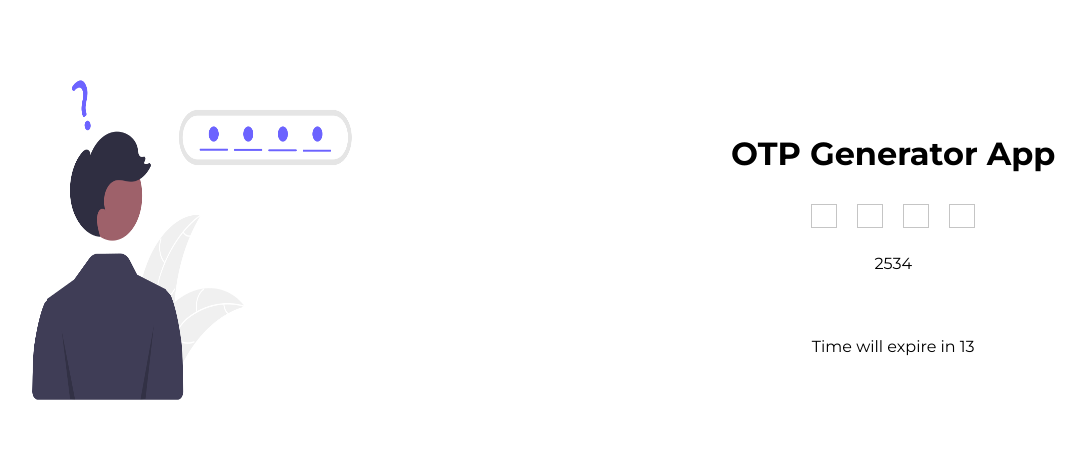
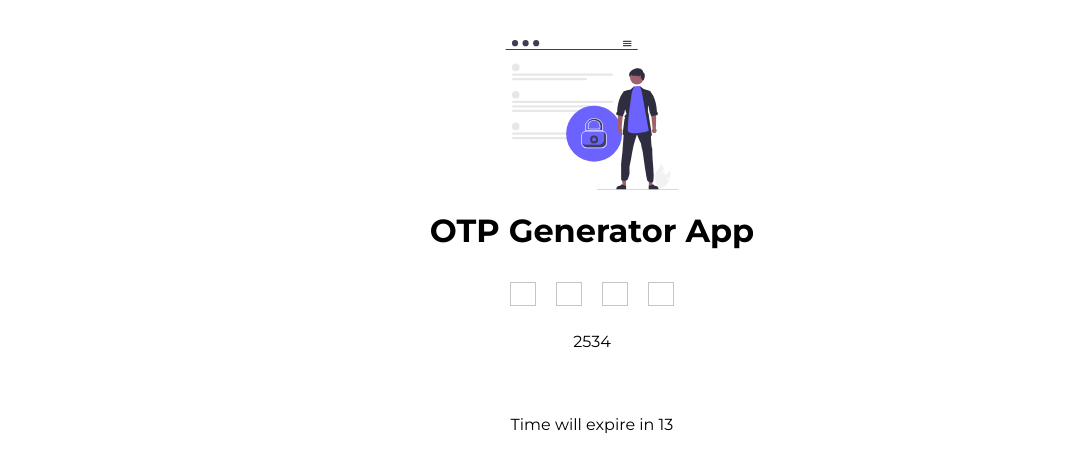
Before and after one commit to arafatmollah/JavaScript-Projects, a plain HTML site: page OTP Generator/index.html in a window 1280 px wide. Shown: the whole page, without its empty margins (48-1134 px from the left). Drawn offline with Linux system fonts and the light colour scheme.

Commit message:
image added

```diff
--- a/OTP Generator/app.js
+++ b/OTP Generator/app.js
@@ -9,14 +9,14 @@ function otpManage(){
     let interval = 1000;
     let slice = timeout/interval;
 
-    setInterval(function (){
+    let intSet = setInterval(function (){
         otpExpire.innerText = `Time will expire in ${slice}`
-        slice = slice-1;
+        slice = slice - 1;
     },interval)
 
     setTimeout(function (){
         otpExpire.innerText = `OTP Expire`;
-        clearInterval(otpManage)
+        clearInterval(intSet)
         generateOtp();
     }, timeout)
 
--- a/OTP Generator/index.html
+++ b/OTP Generator/index.html
@@ -9,11 +9,10 @@
     <title>One Time Password</title>
 </head>
 <body>
-    <div class="otp-app">
-        <div class="hero-image">
-            <img src="image.png" class="image" alt="" srcset="">
-        </div>
+
+
         <div class="container">
+            <img src="Unlock.svg" class="image" alt="my svg" srcset="">
             <h1>OTP Generator App</h1>
             <div id="input-field" class="input-field">
                 <input type="text" class="otp-box" maxlength="1">
@@ -25,6 +24,6 @@
             <p id="otp-validation-success"></p>
             <p id="otp-expire"></p>
         </div>
-    </div>
+
 </body>
 </html>
--- a/OTP Generator/style.css
+++ b/OTP Generator/style.css
@@ -10,6 +10,7 @@ body{
     flex-direction: column;
     justify-content: center;
     align-items: center;
+    margin-top: 40px;
 }
 .input-field{
     display: flex;
@@ -35,12 +36,10 @@ body{
     border: 1px solid rgb(255, 40, 40);
     padding: 10px;
 }
-.otp-app{
-    display: grid;
-    grid-template-columns: repeat(2,1fr);
-    gap: 5px;
+.image{
+    width: 300px;
+    height: 150px;
 }
-.image{
-    height: 400px;
-    width: 400px;
+h1{
+    text-align: center;
 }
```
Also changed, not shown: OTP Generator/Unlock.svg (added), OTP Generator/image.png (deleted).
